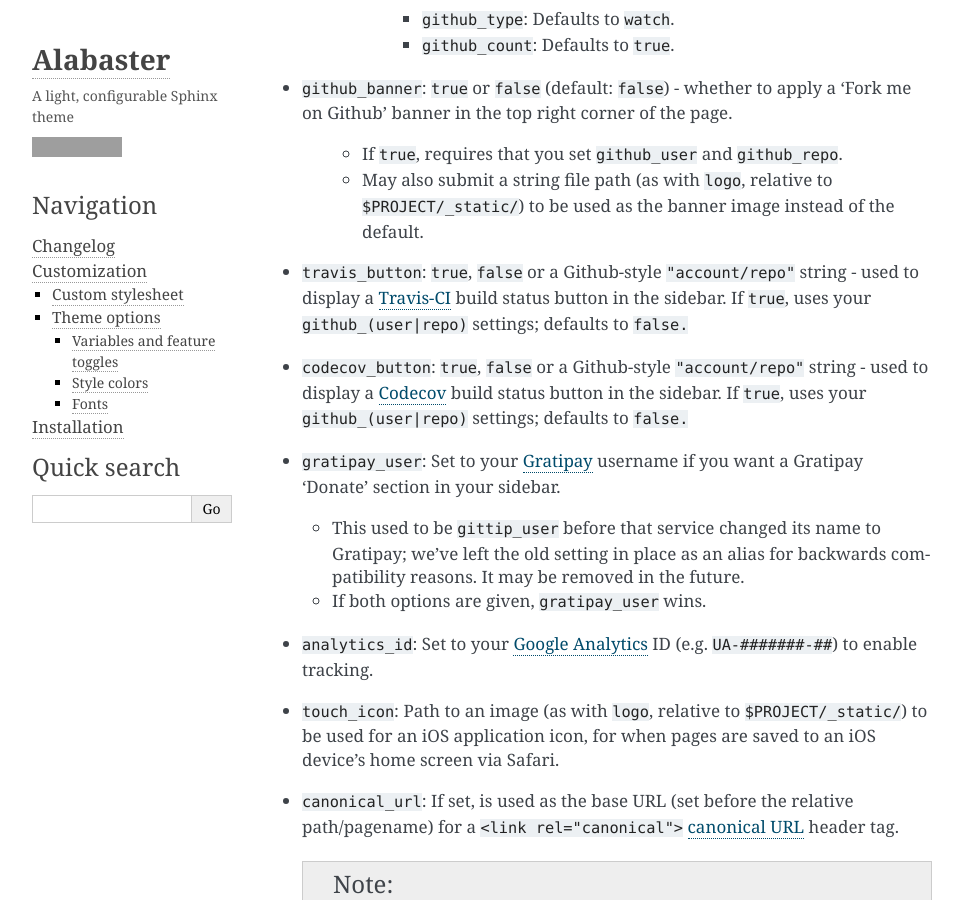
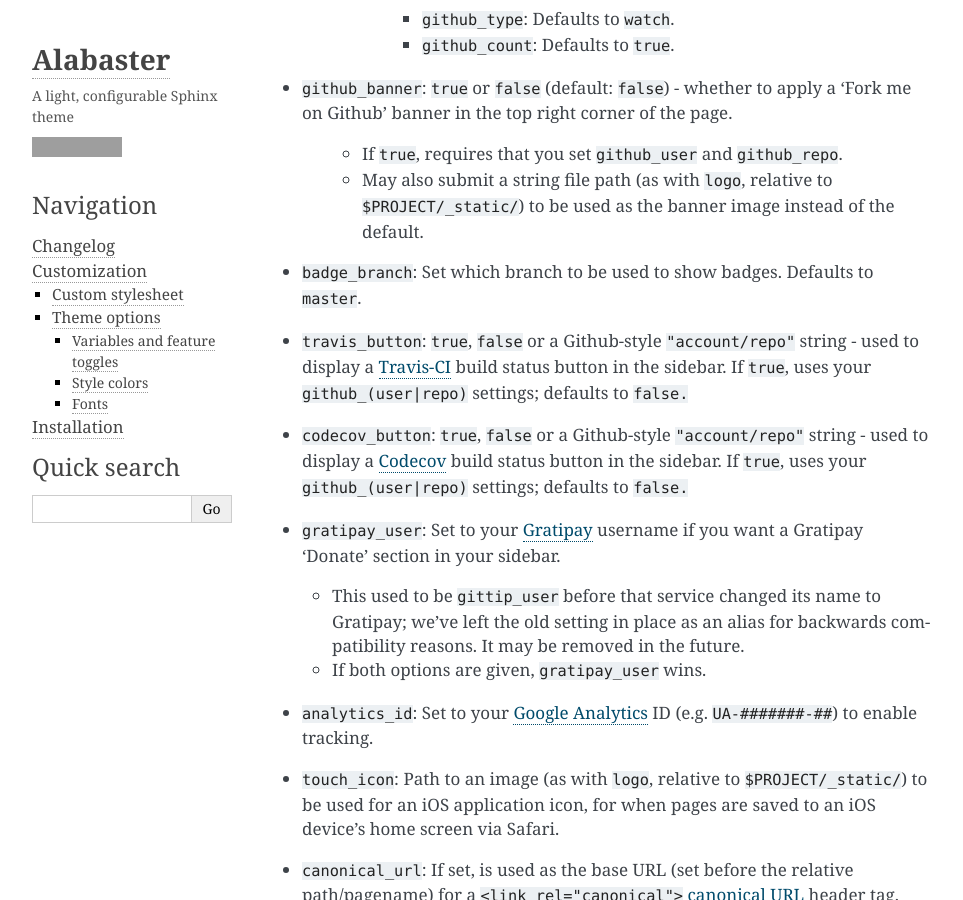
Before and after one commit to sphinx-doc/alabaster, a Sphinx documentation site: the page built from docs/customization.rst, in a window 1280 px wide and 900 px high, scrolled down 2106 px. Shown: the whole window, without its empty margins (148-1111 px from the left). Built offline with Sphinx 7.4.7, drawn with Linux system fonts in a browser that asks for light colours; grey boxes are pictures that could not be loaded.

Commit message:
add doc for ``badge_branch``

```diff
--- a/docs/customization.rst
+++ b/docs/customization.rst
@@ -103,6 +103,9 @@ Variables and feature toggles
    * May also submit a string file path (as with ``logo``, relative to
      ``$PROJECT/_static/``) to be used as the banner image instead of the
      default.
+
+* ``badge_branch``: Set which branch to be used to show badges.
+  Defaults to ``master``.
 
 * ``travis_button``: ``true``, ``false`` or a Github-style ``"account/repo"``
   string - used to display a `Travis-CI <https://travis-ci.org>`_ build status
```
